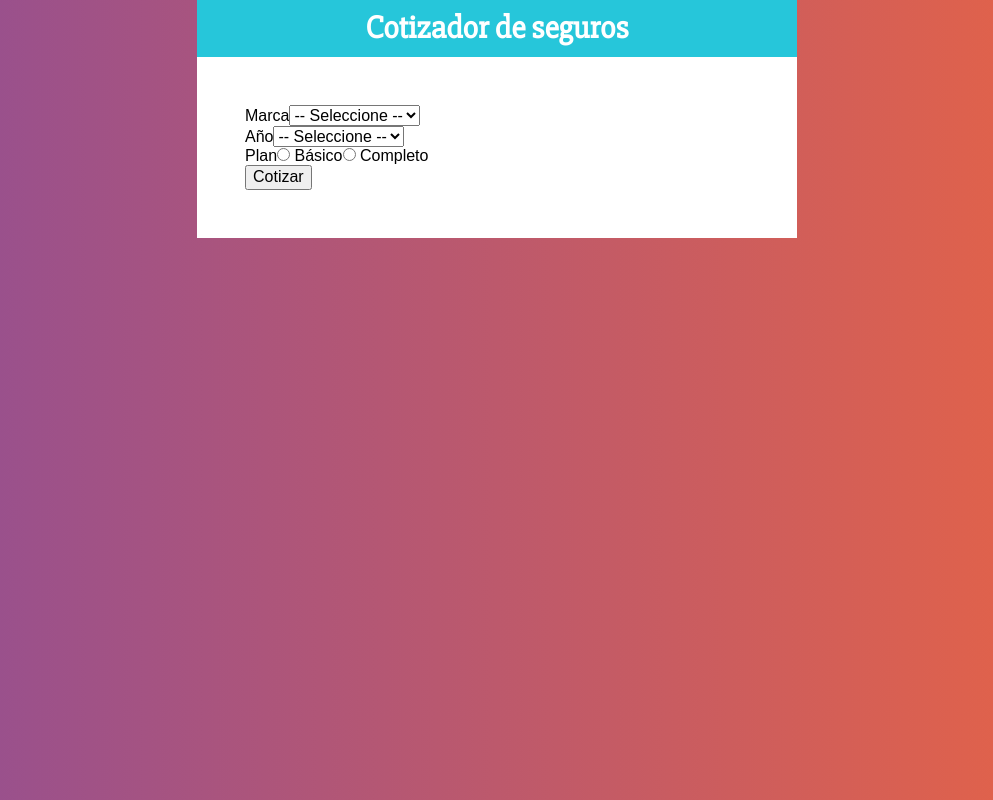
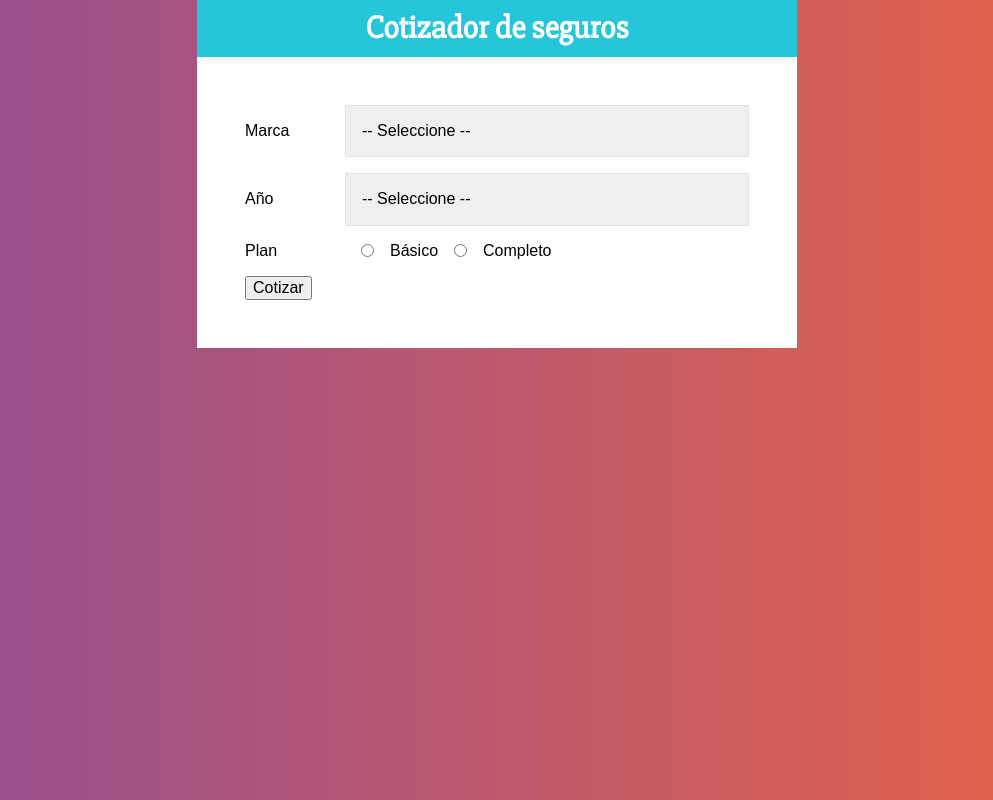
Before and after one commit to zesaru/cotizadordeseguros, a React (Create React App) app: page / in a window 1280 px wide. Shown: the whole page, without its empty margins (143-1136 px from the left). Built offline with nearby package versions, Linux system fonts and the light colour scheme.

Commit message:
styled components al fomulario pt1

```diff
--- a/src/components/Formulario.js
+++ b/src/components/Formulario.js
@@ -1,21 +1,40 @@
 import React from "react";
+import styled from "@emotion/styled";
 
+const Campo = styled.div`
+  display: flex;
+  margin-bottom: 1rem;
+  align-items: center;
+`;
+const Label = styled.label`
+  flex: 0 0 100px;
+`;
+const Select = styled.select`
+  display: block;
+  width: 100%;
+  padding: 1rem;
+  border: 1px solid #e1e1e1;
+  -webkit-appearance: none;
+`;
+const InputRadio = styled.input`
+  margin: 0 1rem;
+`;
 const Formulario = () => {
   return (
     <form>
-      <div>
-        <label>Marca</label>
-        <select>
+      <Campo>
+        <Label>Marca</Label>
+        <Select>
           <option value="">-- Seleccione --</option>
           <option value="americano">Americano</option>
           <option value="europeo">Europeo</option>
           <option value="asiatico">Asiatico</option>
-        </select>
-      </div>
+        </Select>
+      </Campo>
 
-      <div>
-        <label>Año</label>
-        <select>
+      <Campo>
+        <Label>Año</Label>
+        <Select>
           <option value="">-- Seleccione --</option>
           <option value="2021">2021</option>
           <option value="2020">2020</option>
@@ -27,14 +46,14 @@
           <option value="2014">2014</option>
           <option value="2013">2013</option>
           <option value="2012">2012</option>
-        </select>
-      </div>
+        </Select>
+      </Campo>
 
-      <div>
-        <label>Plan</label>
-        <input type="radio" name="plan" value="basico" /> Básico
-        <input type="radio" name="plan" value="completo" /> Completo
-      </div>
+      <Campo>
+        <Label>Plan</Label>
+        <InputRadio type="radio" name="plan" value="basico" /> Básico
+        <InputRadio type="radio" name="plan" value="completo" /> Completo
+      </Campo>
 
       <button type="button">Cotizar</button>
     </form>
```
